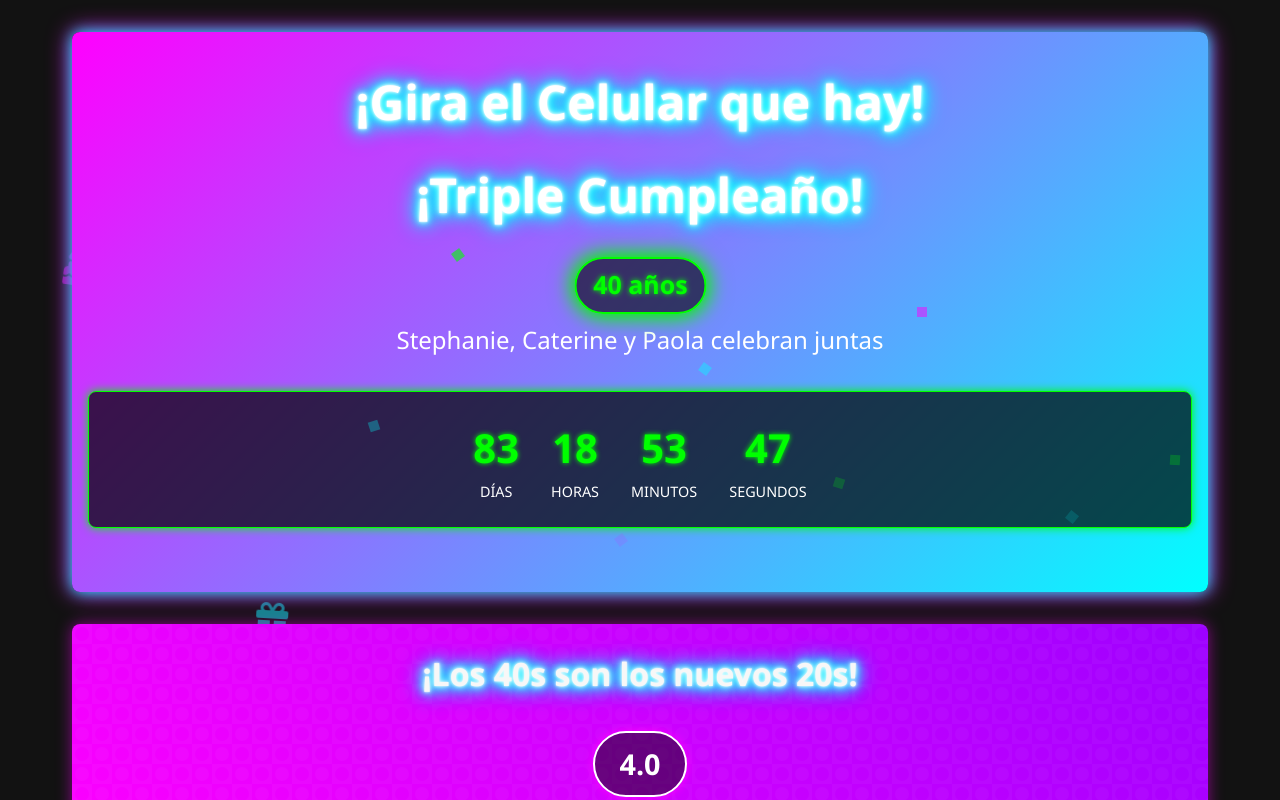
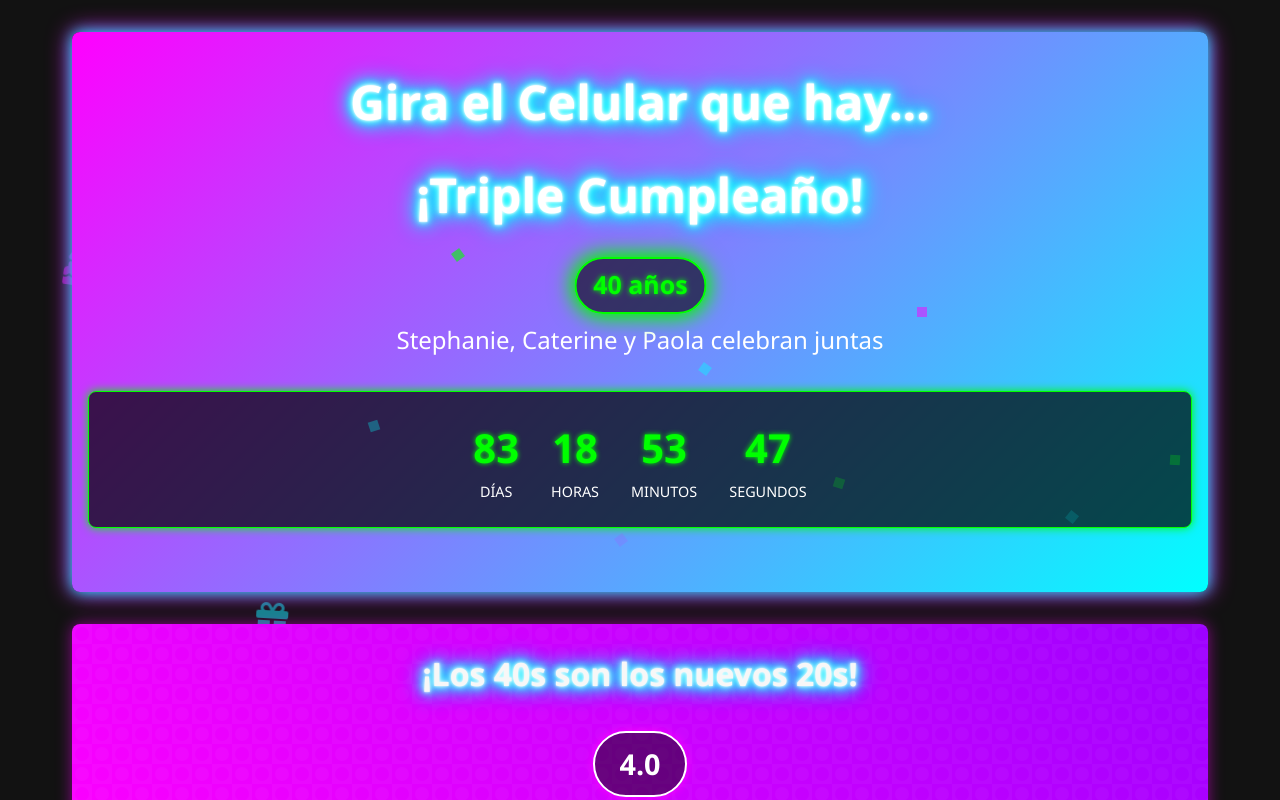
Before and after one commit to firuges/BirthdayWeb, a plain HTML site: page index.html in a window 1280 px wide. Shown: the top 800 px of the page. Drawn offline with nearby package versions, Linux system fonts and the light colour scheme.

Commit message:
Text Changes

```diff
--- a/index.html
+++ b/index.html
@@ -652,7 +652,7 @@
             <div class="confetti" style="left: 70%; animation-delay: 2.5s; background-color: var(--neon-pink);"></div>
             <div class="confetti" style="left: 80%; animation-delay: 0.7s; background-color: var(--neon-blue);"></div>
             <div class="confetti" style="left: 90%; animation-delay: 1.2s; background-color: var(--neon-green);"></div>
-            <h1 class="neon-text">¡Gira el Celular que hay!</h1>
+            <h1 class="neon-text">Gira el Celular que hay...</h1>
             <h1 class="neon-text">¡Triple Cumpleaño!</h1>
             <div class="age-badge">40 años</div>
             <p class="subtitle">Stephanie, Caterine y Paola celebran juntas</p>
```
